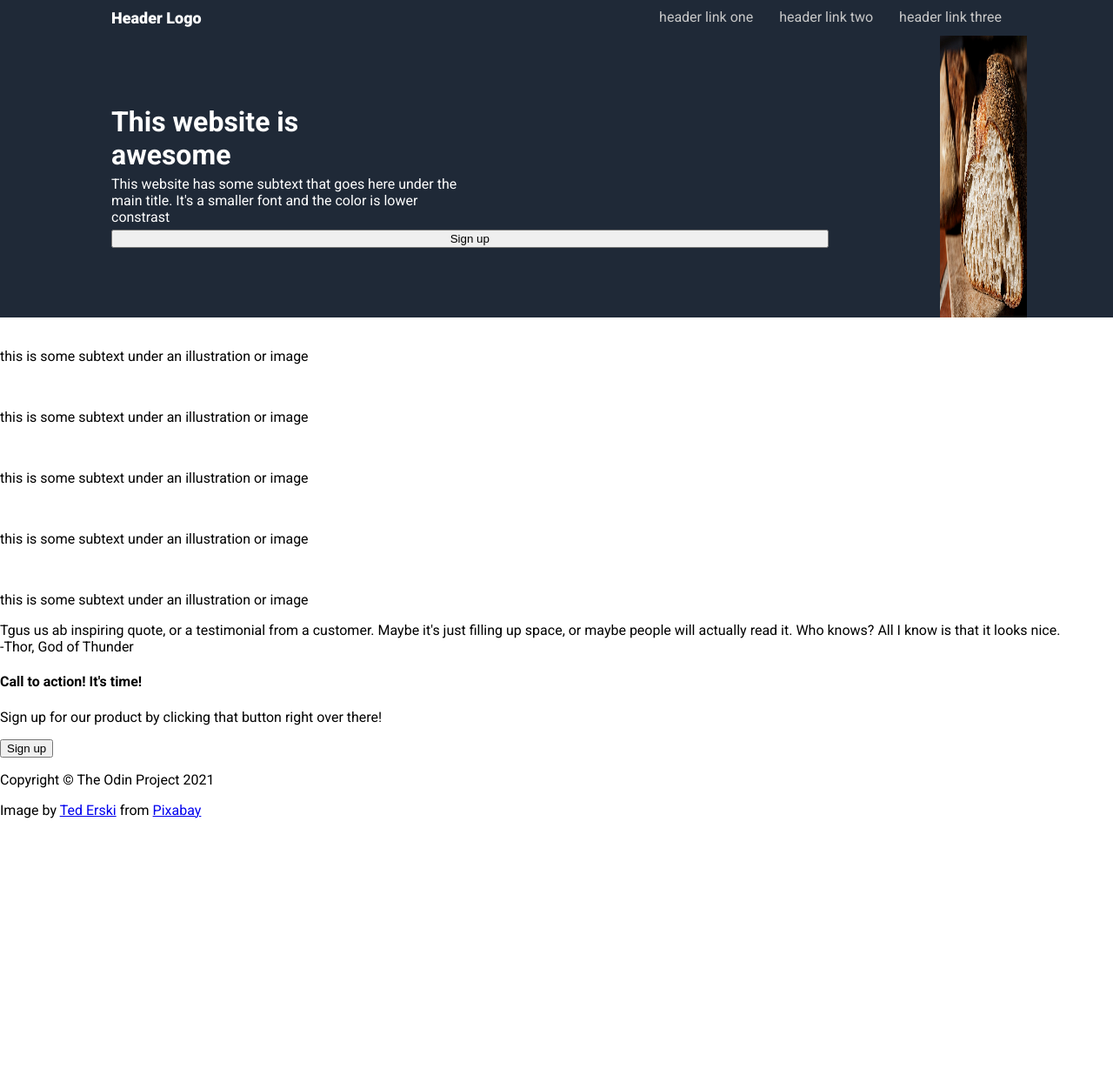
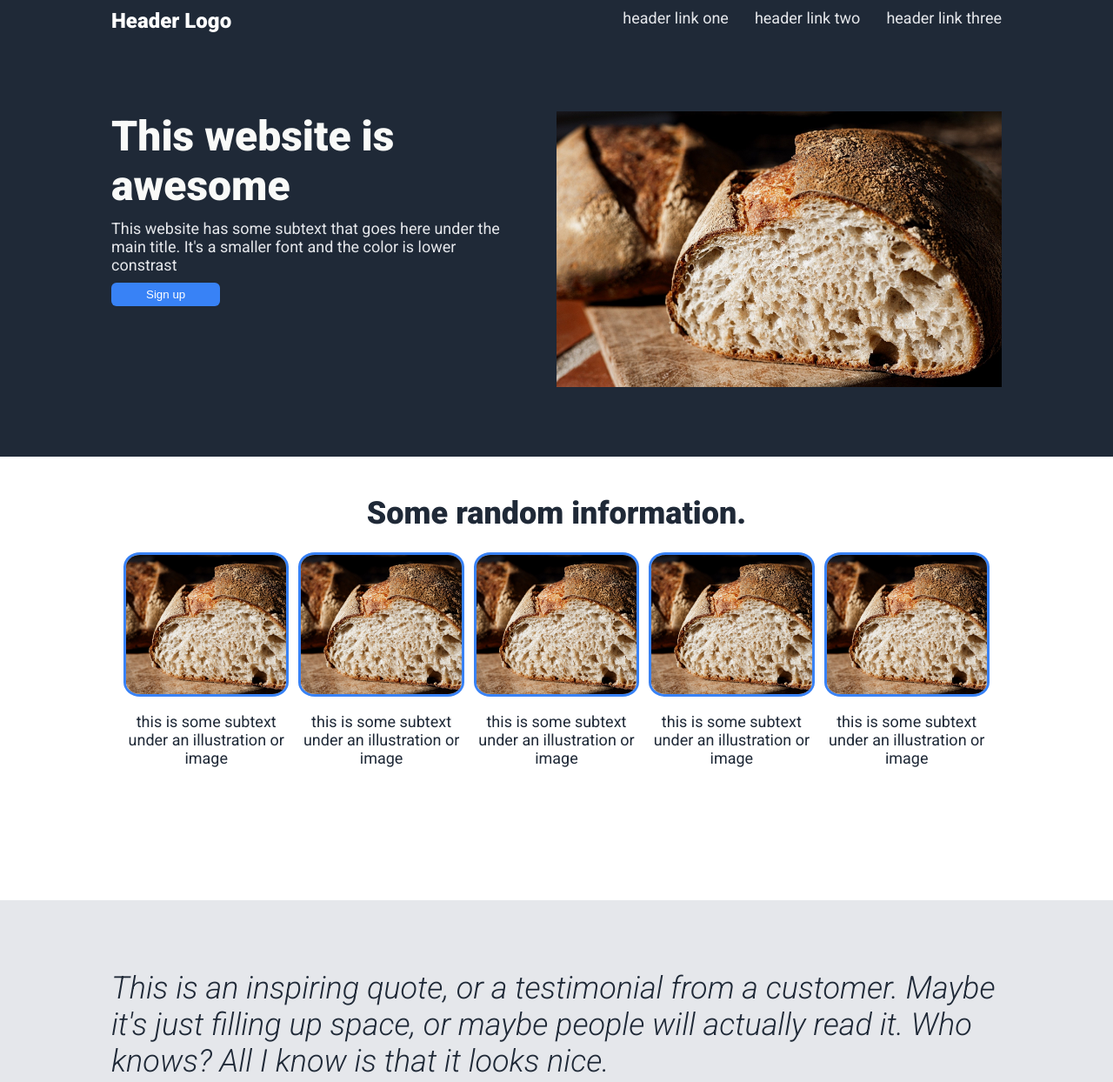
Before and after one commit to WildForce112/landing-page, a plain HTML site: page index.html in a window 1280 px wide. Shown: the top 1244 px of the page at 87% size. Before the commit the page ends 957 px from the top, so only its background shows below. Drawn offline with Linux system fonts and the light colour scheme.

Commit message:
Version 1.0.1: Finished styling all contents

```diff
--- a/index.html
+++ b/index.html
@@ -28,29 +28,33 @@
     </div>
   </div>
   <div class="rando-info-container">
+    <h1>Some random information.</h1>
+    <div class="infos">
         <div class="info">
-      <img src="" alt="">
+          <img src="/sourdough-9865309_1920.jpg" alt="">
           <p>this is some subtext under an illustration or image</p>
       </div>
       <div class="info">
-      <img src="" alt="">
+        <img src="/sourdough-9865309_1920.jpg" alt="">
         <p>this is some subtext under an illustration or image</p>
       </div>
       <div class="info">
-      <img src="" alt="">
+        <img src="/sourdough-9865309_1920.jpg" alt="">
         <p>this is some subtext under an illustration or image</p>
       </div>
       <div class="info">
-      <img src="" alt="">
+        <img src="/sourdough-9865309_1920.jpg" alt="">
         <p>this is some subtext under an illustration or image</p>
       </div>
       <div class="info">
-      <img src="" alt="">
+        <img src="/sourdough-9865309_1920.jpg" alt="">
         <p>this is some subtext under an illustration or image</p>
+      </div>
+
     </div>
   </div>
   <div class="quote-container">
-    <div class="quote">Tgus us ab inspiring quote, or a testimonial from a customer. Maybe it's just filling up space, or maybe people will actually read it. Who knows? All I know is that it looks nice.</div>
+    <div class="quote">This is an inspiring quote, or a testimonial from a customer. Maybe it's just filling up space, or maybe people will actually read it. Who knows? All I know is that it looks nice.</div>
     <div class="quote-author">-Thor, God of Thunder</div>
   </div>
   <div class="signup-container">
--- a/styles.css
+++ b/styles.css
@@ -1,26 +1,28 @@
 body{
   display: flex;
   flex-direction: column;
-  font-family: Roboto;
-  /* align-items: center; */
-  /* padding: 0 300px; */
+  font-family: 'Roboto';
   padding: 0;
   margin: 0;
   min-height: 100vh;
+}
+
+a{
+  text-decoration: none;
 }
 
 .header-and-welcome{
   background-color: #1F2937;
 }
 
-header{
+header, footer{
   display: flex;
   justify-content: space-between;
   color: white;
   padding: 10px 10%;
 }
 .header-logo{
-  font-size: 18px;
+  font-size: 24px;
   font-weight: 900;
   display: flex;
 }
@@ -31,37 +33,153 @@ nav{
 }
 
 nav a{
-  text-decoration: none;
-  color: rgb(200, 200, 200);
+  color: #E5E7EB;
+  font-size: 18px;
 }
 
 .welcome{
   display: flex;
+  padding: 80px 10%;
+  gap: 5%;
 }
 
 .info-and-signup{
   display: flex;
   flex-direction: column;
   color: white;
-  padding: 80px 10%;
-  gap: 5px;
+  gap: 10px;
+  box-sizing: content-box;
 }
 .info-and-signup h1{
   padding: 0;
   margin: 0;
-  width: 40%;
+  font-size: 48px;
+  color: #F9FAF8;
+  font-weight: 900;
+  /* width: 40%; */
 }
 .info-and-signup p{
   padding: 0;
   margin: 0;
-  width: 50%;
+  font-size: 18px;
+  color: #E5E7EB;
+  /* width: 50%; */
 }
-
+.info-and-signup button{
+  background-color: #3882F6;
+  color: white;
+  padding: 6px 40px;
+  align-self: flex-start;
+  border-style: hidden;
+  border-radius: 6px;
+}
 .info-and-signup img{
   width: 50%;
   height: auto;
 }
+
 .welcome img{
-  width: 100px;
-  /* height: ; */
+  width: 50%;
+  object-fit: cover;
 }
+
+.rando-info-container{
+  display: flex;
+  flex-direction: column;
+  align-items: center;
+  padding: 20px 10% 80px 10%;
+}
+.rando-info-container h1{
+  font-size: 36px;
+  color: #1F2937;
+  font-weight: 900;
+}
+.infos{
+  display: flex;
+  justify-content: space-evenly;
+}
+.info{
+  display: flex;
+  flex-direction: column;
+  align-items: center;
+  width: 18%;
+  height: 40vh;
+}
+.info img{
+  width: 100%;
+  height: 50%;
+  object-fit: cover;
+  border: #3882F6;
+  border-style: solid;
+  border-radius: 10%;
+}
+.info p{
+  font-size: 18px;
+  color: #1F2937;
+  justify-content: end;
+  text-align: center;
+}
+
+.quote-container{
+  display: flex;
+  flex-direction: column;
+  justify-content: center;
+  background-color: #E5E7EB;
+  padding: 80px 10%;
+}
+.quote{
+  align-self: flex-start;
+  font-size: 36px;
+  color: #1F2937;
+  font-weight: 300;
+  font-style: italic;
+}
+.quote-author{
+  align-self: flex-end;
+  font-size: 24px;
+  font-weight: 700;
+}
+
+.signup-container{
+  display: flex;
+  justify-content: space-between;
+  align-items: center;
+  margin: 80px 10%;
+  padding: 50px 10%;
+  background-color: #3882F6;
+  border-radius: 10px;
+}
+.signup-luring h4{
+  padding: 0;
+  margin: 0;
+  font-size: 24px;
+  font-weight: 700;
+  color: #F9FAF8;
+}
+.signup-luring p{
+  padding: 0;
+  margin: 0;
+  font-size: 16px;
+  color: #E5E7EB;
+}
+.signup-container button{
+  background-color: #3882F6;
+  color: #F9FAF8;
+  font-size: 14px;
+  font-weight: 700;
+  border-color: #F9FAF8;
+  border-style: solid;
+  border-width: 2px;
+  border-radius: 6px;
+  padding: 5px 4%;
+}
+
+footer{
+  background-color: #1F2937;
+  flex-direction: column;
+  align-items: center;
+}
+
+footer p a{
+  color: #c0c0c0;
+}
```
Lines whose indentation alone changed are shown as unchanged.
